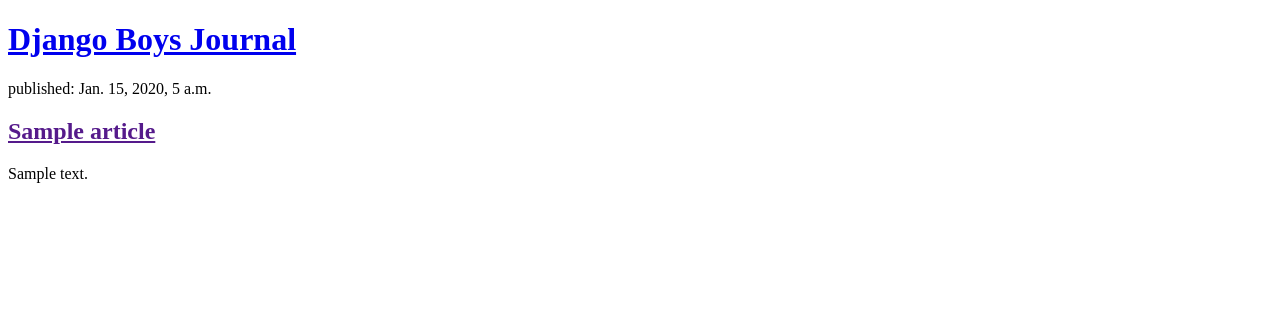
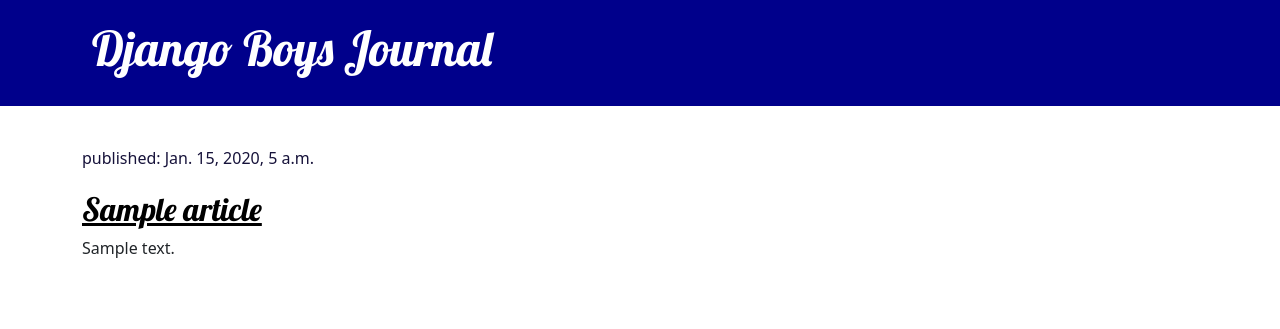
Before and after one commit to amoralesamaro/my_djnago_site, a Django app: page / in a window 1280 px wide. Shown: the top 329 px of the page. Run offline with Django 3.2, Linux system fonts and the light colour scheme; tables that the repository leaves empty hold one stand-in row (values such as "Sample post").

Commit message:
Added view and tamplate for detailed blog post as well as CSS for the site

```diff
--- /dev/null
+++ b/article/static/css/article.css
@@ -0,0 +1,77 @@
+.page-header {
+    background-color: darkblue;
+    /* Changed to match the first image */
+    margin-top: 0;
+    margin-bottom: 40px;
+    padding: 20px 20px 20px 40px;
+}
+
+.page-header h1,
+.page-header h1 a,
+.page-header h1 a:visited,
+.page-header h1 a:active {
+    color: #ffffff;
+    font-size: 36pt;
+    text-decoration: none;
+}
+
+h1,
+h2,
+h3,
+h4 {
+    font-family: 'Lobster', cursive;
+}
+
+.date {
+    color: #16123a;
+    display: block;
+    margin-bottom: 20px;
+    /* Add space between date and title */
+}
+
+.save {
+    float: right;
+}
+
+.post-form textarea,
+.post-form input {
+    width: 100%;
+}
+
+.top-menu,
+.top-menu:hover,
+.top-menu:visited {
+    color: #ffffff;
+    float: right;
+    font-size: 26pt;
+    margin-right: 20px;
+}
+
+.post {
+    margin-bottom: 70px;
+    padding-top: auto;
+}
+
+.post h2 a,
+.post h2 a:visited {
+    color: black;
+    /* Changed to black */
+}
+
+.post>.date,
+.post>.actions {
+    float: none;
+    /* Remove float to ensure stacking */
+}
+
+.btn-secondary,
+.btn-secondary:visited {
+    color: darkblue;
+    background: none;
+    border-color: darkblue;
+}
+
+.btn-secondary:hover {
+    color: #FFFFFF;
+    background-color: darkblue;
+}
--- /dev/null
+++ b/article/templates/article/base.html
@@ -0,0 +1,31 @@
+{% load static %}
+<!DOCTYPE html>
+<html>
+
+<head>
+    <title>Django Boys blog</title>
+    <link rel="stylesheet" href="https://cdn.jsdelivr.net/npm/bootstrap@5.1.3/dist/css/bootstrap.min.css"
+        integrity="sha384-1BmE4kWBq78iYhFldvKuhfTAU6auU8tT94WrHftjDbrCEXSU1oBoqyl2QvZ6jIW3" crossorigin="anonymous">
+    <link rel="stylesheet" href="https://fonts.googleapis.com/css?family=Lobster&subset=latin,latin-ext">
+    <link rel="stylesheet" href="{% static 'css/article.css' %}">
+</head>
+
+<body>
+    <header class="page-header">
+        <div class="container">
+            <h1><a href="/">Django Boys Journal</a></h1>
+        </div>
+    </header>
+
+    <main class="container">
+        <div class="row">
+            <div class="col">
+                {% block content %}
+                {% endblock %}
+            </div>
+        </div>
+    </main>
+
+</body>
+
+</html>
--- a/article/templates/article/post_list.html
+++ b/article/templates/article/post_list.html
@@ -1,23 +1,13 @@
-<!DOCTYPE html>
-<html>
+{% extends 'article/base.html' %}
 
-<head>
-    <title>Django Boys blog</title>
-</head>
+{% block content %}
 
-<body>
-    <header>
-        <h1><a href="/">Django Boys Journal</a></h1>
-    </header>
+{% for article in articles %}
+<article class="post">
+    <time class="date">published: {{ article.published_date }}</time>
+    <h2><a href="{% url 'post_detail' pk=article.pk %}">{{ article.title }}</a></h2>
+    <p>{{ article.text|linebreaksbr }}</p>
+</article>
+{% endfor %}
 
-    {% for article in articles %}
-    <article>
-        <time>published: {{ article.published_date }}</time>
-        <h2><a href="">{{ article.title }}</a></h2>
-        <p>{{ article.text|linebreaksbr }}</p>
-    </article>
-    {% endfor %}
-
-</body>
-
-</html>
+{% endblock %}
--- a/article/urls.py
+++ b/article/urls.py
@@ -3,4 +3,5 @@ from . import views
 
 urlpatterns = [
     path("", views.post_list, name="post_list"),
+    path("article/<int:pk>/", views.post_detail, name="post_detail"),
 ]
--- a/article/views.py
+++ b/article/views.py
@@ -1,6 +1,7 @@
 from django.shortcuts import render
 from django.utils import timezone
 from .models import Article
+from django.shortcuts import render, get_object_or_404
 
 # Create your views here.
 
@@ -10,3 +11,8 @@ def post_list(request):
         "published_date"
     )
     return render(request, "article/post_list.html", {"articles": articles})
+
+
+def post_detail(request, pk):
+    article = get_object_or_404(Article, pk=pk)
+    return render(request, "article/post_detail.html", {"article": article})
```
Also changed, not shown: article/templates/article/post_detail.html (added, +13 -0 lines).
